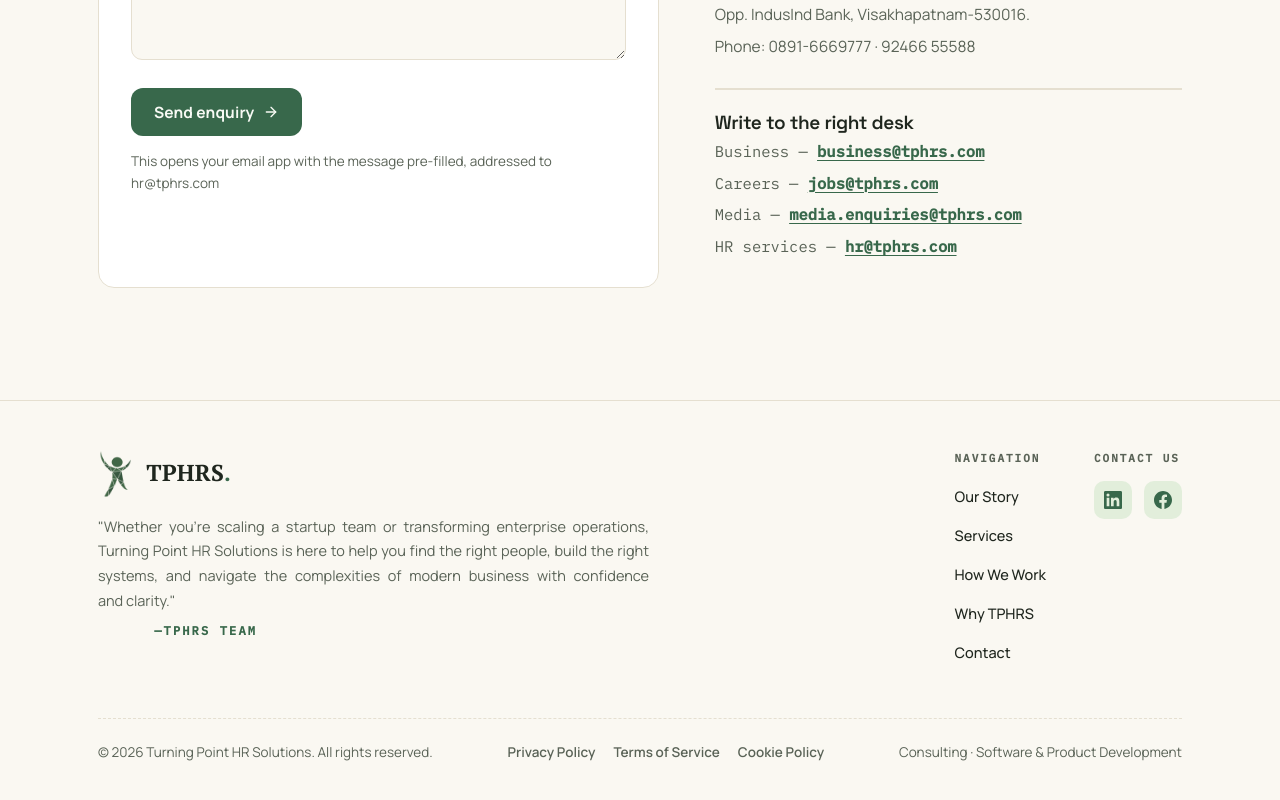
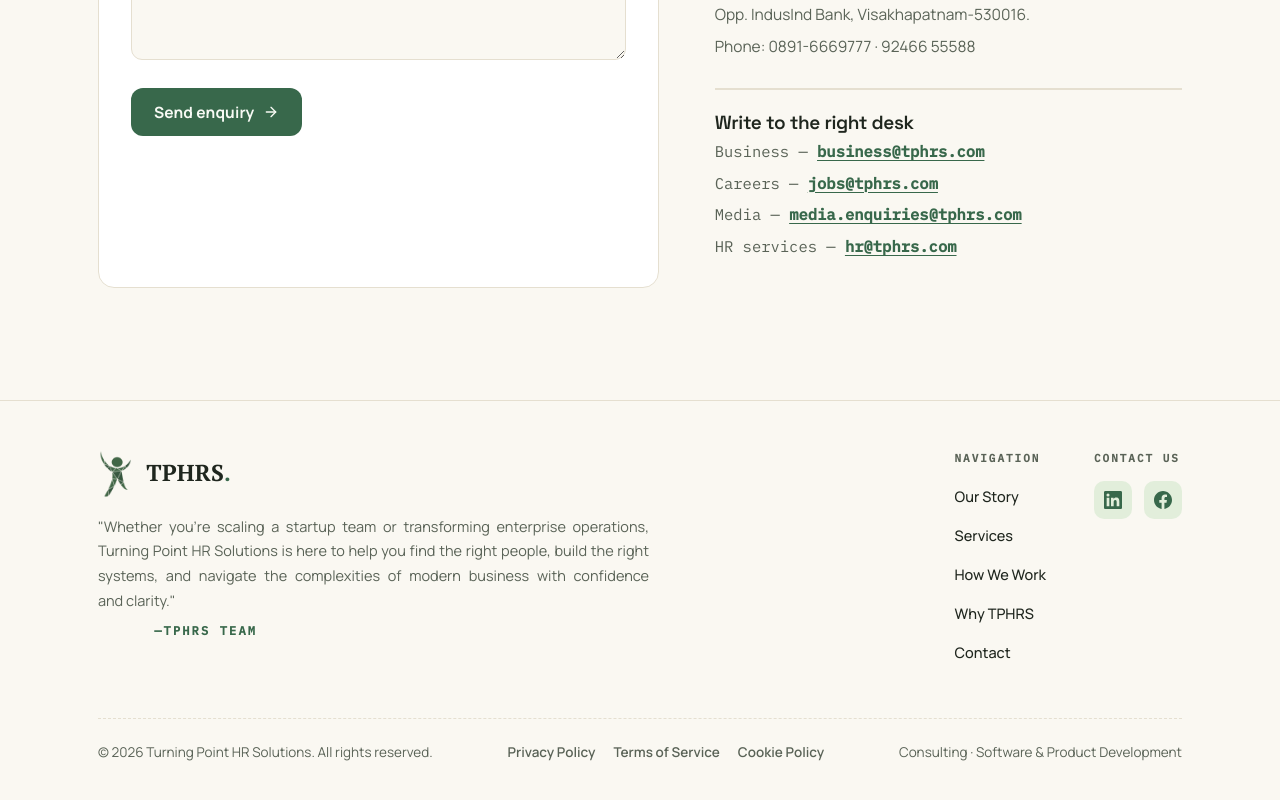
Before and after one commit to suryakasyap/demo, a React (Vite) app: page / in a window 1280 px wide. Shown: the part 6716-7516 px from the top of the page. Built offline with nearby package versions, Linux system fonts and the light colour scheme.

Commit message:
Remove contact form hint text

```diff
--- a/src/components/Sections.jsx
+++ b/src/components/Sections.jsx
@@ -378,10 +378,6 @@ export function Contact() {
                 <ArrowRight size={16} />
               </span>
             </button>
-            <p className="contact-form__hint">
-              This opens your email app with the message pre-filled, addressed
-              to hr@tphrs.com
-            </p>
           </form>
 
           <div>
```
